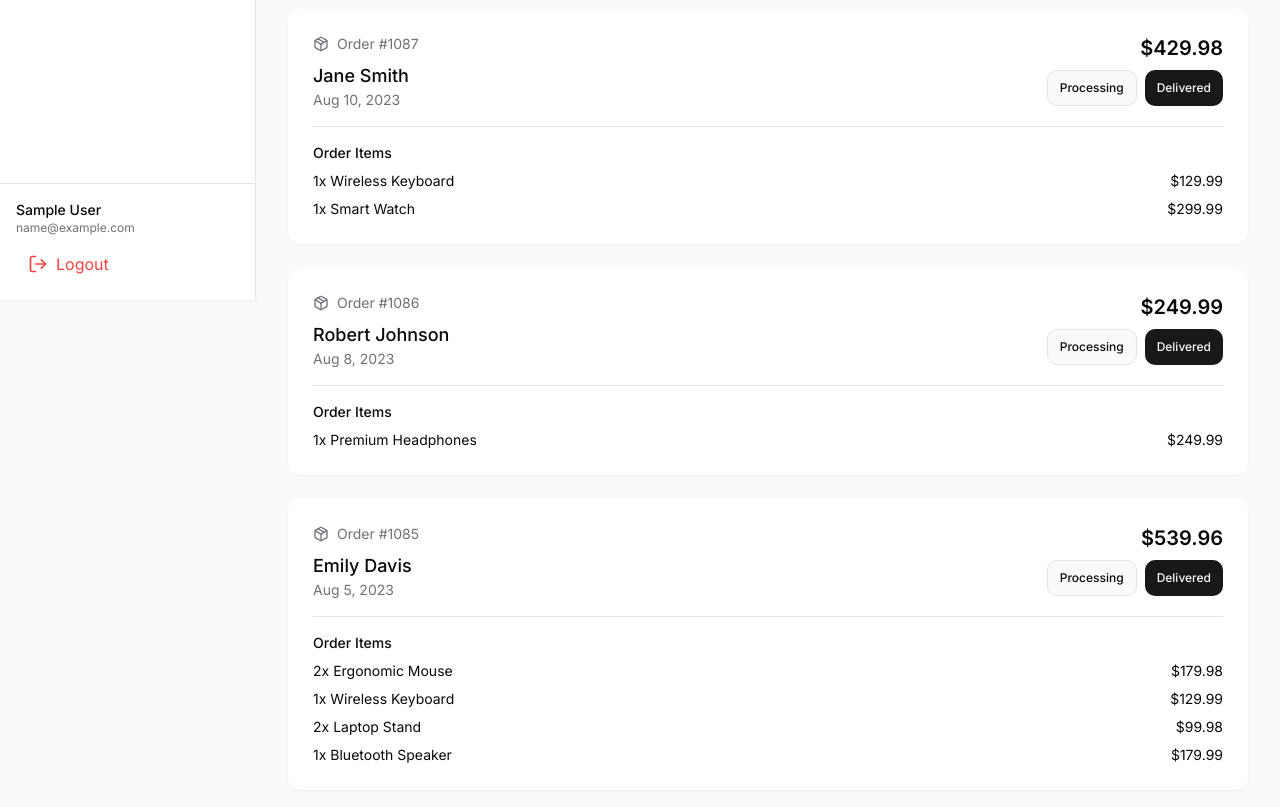
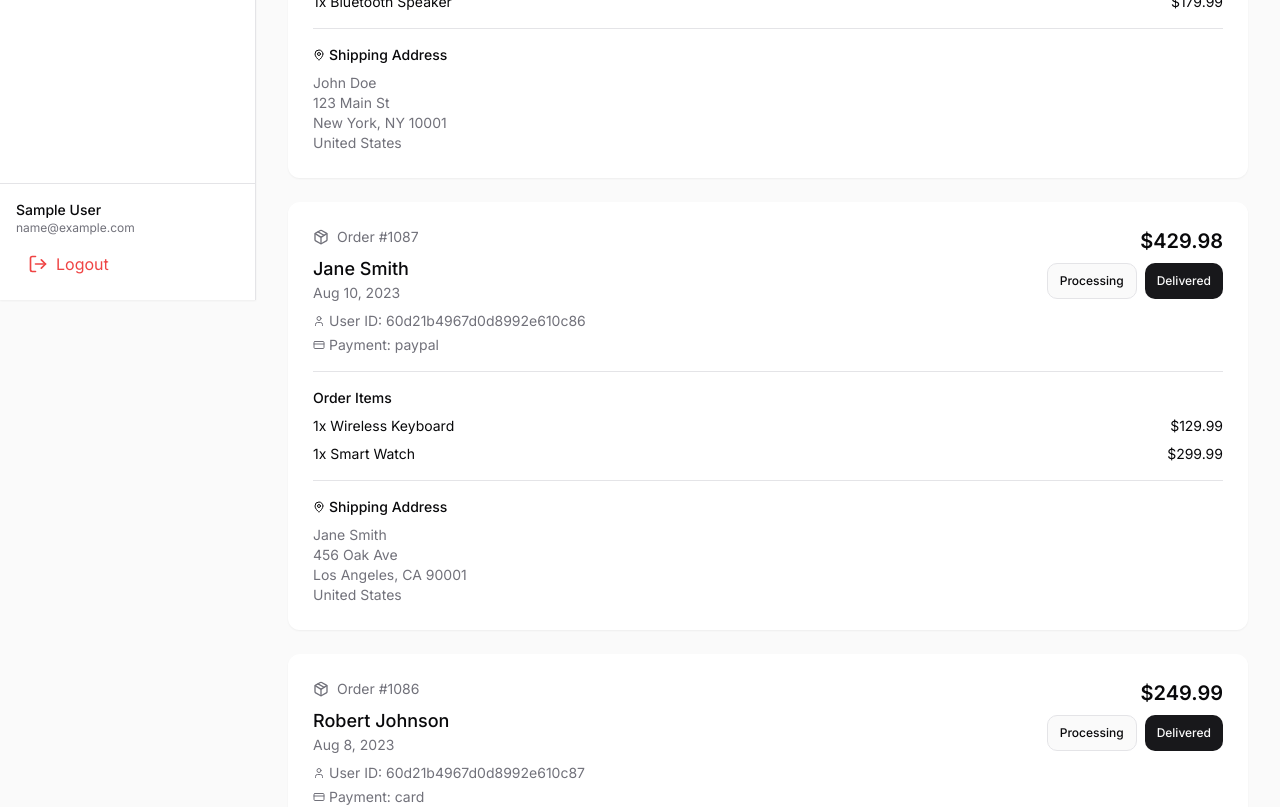
Before and after one commit to aravindsamy-git/tiny-cart-admin, a React (Vite) app: page /orders in a window 1280 px wide. Shown: the part 500-1307 px from the top of the page. Built offline with nearby package versions, Linux system fonts and the light colour scheme; sample sign-in values are in the browser's storage.

Commit message:
Update order data structure
Update the order data structure to include fields from the database schema.

```diff
--- a/src/components/OrderItem.tsx
+++ b/src/components/OrderItem.tsx
@@ -1,11 +1,12 @@
 
 import React, { useState } from 'react';
 import { cn } from '@/lib/utils';
-import { Package, Loader2 } from 'lucide-react';
+import { Package, Loader2, CreditCard, MapPin, User } from 'lucide-react';
 import { Button } from '@/components/ui/button';
 import { Progress } from '@/components/ui/progress';
 
 export type OrderStatus = 'processing' | 'delivered';
+export type PaymentMethod = 'card' | 'paypal';
 
 export interface OrderItem {
   id: string;
@@ -13,12 +14,23 @@ export interface OrderItem {
   date: string;
   total: number;
   status: OrderStatus;
+  userId?: string;
   items: {
     productId: number;
     productName: string;
     quantity: number;
     price: number;
   }[];
+  shippingAddress?: {
+    firstName: string;
+    lastName: string;
+    street: string;
+    country: string;
+    city: string;
+    state: string;
+    zipcode: string;
+  };
+  paymentMethod?: PaymentMethod;
 }
 
 interface OrderItemProps {
@@ -60,6 +72,20 @@ const OrderItem = ({ order, onStatusChange, className }: OrderItemProps) => {
           </div>
           <h3 className="text-lg font-medium">{order.customerName}</h3>
           <p className="text-sm text-muted-foreground">{order.date}</p>
+
+          {order.userId && (
+            <div className="flex items-center mt-2 text-sm text-muted-foreground">
+              <User className="w-3 h-3 mr-1" />
+              <span>User ID: {order.userId}</span>
+            </div>
+          )}
+
+          {order.paymentMethod && (
+            <div className="flex items-center mt-1 text-sm text-muted-foreground">
+              <CreditCard className="w-3 h-3 mr-1" />
+              <span>Payment: {order.paymentMethod}</span>
+            </div>
+          )}
         </div>
 
         <div className="flex flex-col items-end">
@@ -119,6 +145,21 @@ const OrderItem = ({ order, onStatusChange, className }: OrderItemProps) => {
           ))}
         </ul>
       </div>
+
+      {order.shippingAddress && (
+        <div className="mt-4 border-t border-border pt-4">
+          <h4 className="text-sm font-medium mb-2 flex items-center">
+            <MapPin className="w-3 h-3 mr-1" />
+            Shipping Address
+          </h4>
+          <div className="text-sm text-muted-foreground">
+            <p>{order.shippingAddress.firstName} {order.shippingAddress.lastName}</p>
+            <p>{order.shippingAddress.street}</p>
+            <p>{order.shippingAddress.city}, {order.shippingAddress.state} {order.shippingAddress.zipcode}</p>
+            <p>{order.shippingAddress.country}</p>
+          </div>
+        </div>
+      )}
     </div>
   );
 };
--- a/src/pages/Orders.tsx
+++ b/src/pages/Orders.tsx
@@ -11,12 +11,23 @@ const initialOrders: OrderItemType[] = [
     date: 'Aug 12, 2023',
     total: 549.97,
     status: 'processing',
+    userId: '60d21b4967d0d8992e610c85',
     items: [
       { productId: 1, productName: 'Premium Headphones', quantity: 1, price: 249.99 },
       { productId: 5, productName: 'Ergonomic Mouse', quantity: 1, price: 89.99 },
       { productId: 6, productName: 'Laptop Stand', quantity: 1, price: 49.99 },
       { productId: 4, productName: 'Bluetooth Speaker', quantity: 1, price: 179.99 },
     ],
+    shippingAddress: {
+      firstName: 'John',
+      lastName: 'Doe',
+      street: '123 Main St',
+      country: 'United States',
+      city: 'New York',
+      state: 'NY',
+      zipcode: '10001'
+    },
+    paymentMethod: 'card'
   },
   {
     id: '1087',
@@ -24,10 +35,21 @@ const initialOrders: OrderItemType[] = [
     date: 'Aug 10, 2023',
     total: 429.98,
     status: 'delivered',
+    userId: '60d21b4967d0d8992e610c86',
     items: [
       { productId: 2, productName: 'Wireless Keyboard', quantity: 1, price: 129.99 },
       { productId: 3, productName: 'Smart Watch', quantity: 1, price: 299.99 },
     ],
+    shippingAddress: {
+      firstName: 'Jane',
+      lastName: 'Smith',
+      street: '456 Oak Ave',
+      country: 'United States',
+      city: 'Los Angeles',
+      state: 'CA',
+      zipcode: '90001'
+    },
+    paymentMethod: 'paypal'
   },
   {
     id: '1086',
@@ -35,9 +57,20 @@ const initialOrders: OrderItemType[] = [
     date: 'Aug 8, 2023',
     total: 249.99,
     status: 'delivered',
+    userId: '60d21b4967d0d8992e610c87',
     items: [
       { productId: 1, productName: 'Premium Headphones', quantity: 1, price: 249.99 },
     ],
+    shippingAddress: {
+      firstName: 'Robert',
+      lastName: 'Johnson',
+      street: '789 Pine St',
+      country: 'United States',
+      city: 'Chicago',
+      state: 'IL',
+      zipcode: '60601'
+    },
+    paymentMethod: 'card'
   },
   {
     id: '1085',
@@ -45,12 +78,23 @@ const initialOrders: OrderItemType[] = [
     date: 'Aug 5, 2023',
     total: 539.96,
     status: 'delivered',
+    userId: '60d21b4967d0d8992e610c88',
     items: [
       { productId: 5, productName: 'Ergonomic Mouse', quantity: 2, price: 89.99 },
       { productId: 2, productName: 'Wireless Keyboard', quantity: 1, price: 129.99 },
       { productId: 6, productName: 'Laptop Stand', quantity: 2, price: 49.99 },
       { productId: 4, productName: 'Bluetooth Speaker', quantity: 1, price: 179.99 },
     ],
+    shippingAddress: {
+      firstName: 'Emily',
+      lastName: 'Davis',
+      street: '321 Maple Rd',
+      country: 'United States',
+      city: 'Miami',
+      state: 'FL',
+      zipcode: '33101'
+    },
+    paymentMethod: 'paypal'
   },
 ];
 
```
